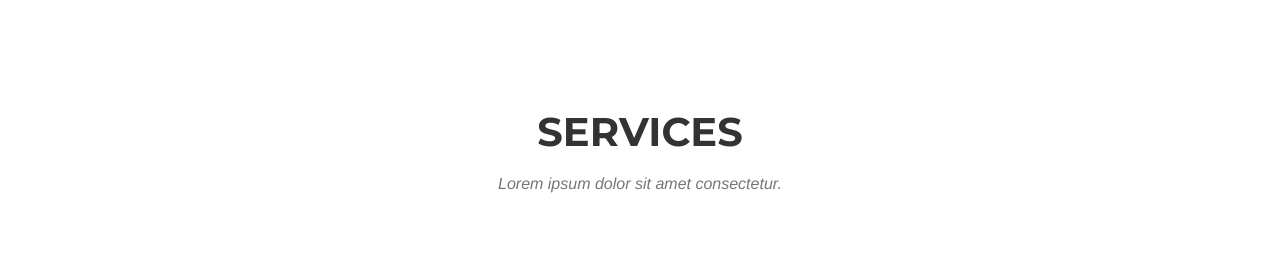
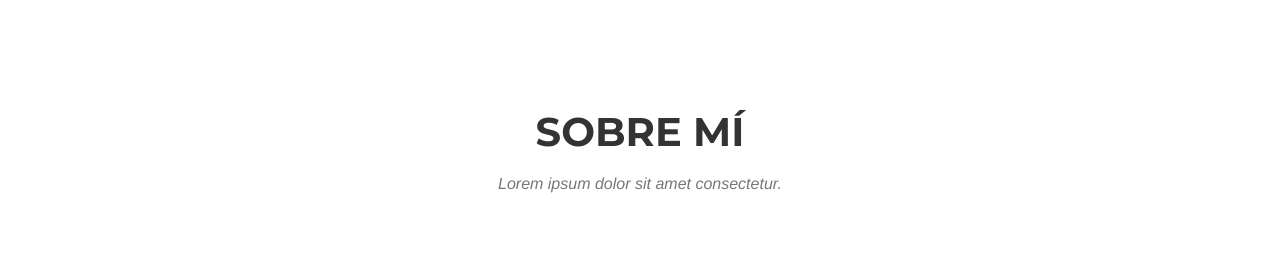
Before and after one commit to cgarcialivemedia/cgarcialivemedia.github.io, a Jekyll site: the page built from index.html, in a window 1280 px wide and 900 px high, scrolled down 645 px. Shown: the part 153-425 px from the top of the window. Built offline with Jekyll 4.4.1, drawn with Linux system fonts in a browser that asks for light colours; some web fonts are replaced.

Commit message:
Update services.html

```diff
--- a/_includes/services.html
+++ b/_includes/services.html
@@ -3,7 +3,7 @@
         <div class="container">
             <div class="row">
                 <div class="col-lg-12 text-center">
-                    <h2 class="section-heading">Services</h2>
+                    <h2 class="section-heading">Sobre mí</h2>
                     <h3 class="section-subheading text-muted">Lorem ipsum dolor sit amet consectetur.</h3>
                 </div>
             </div>
```
